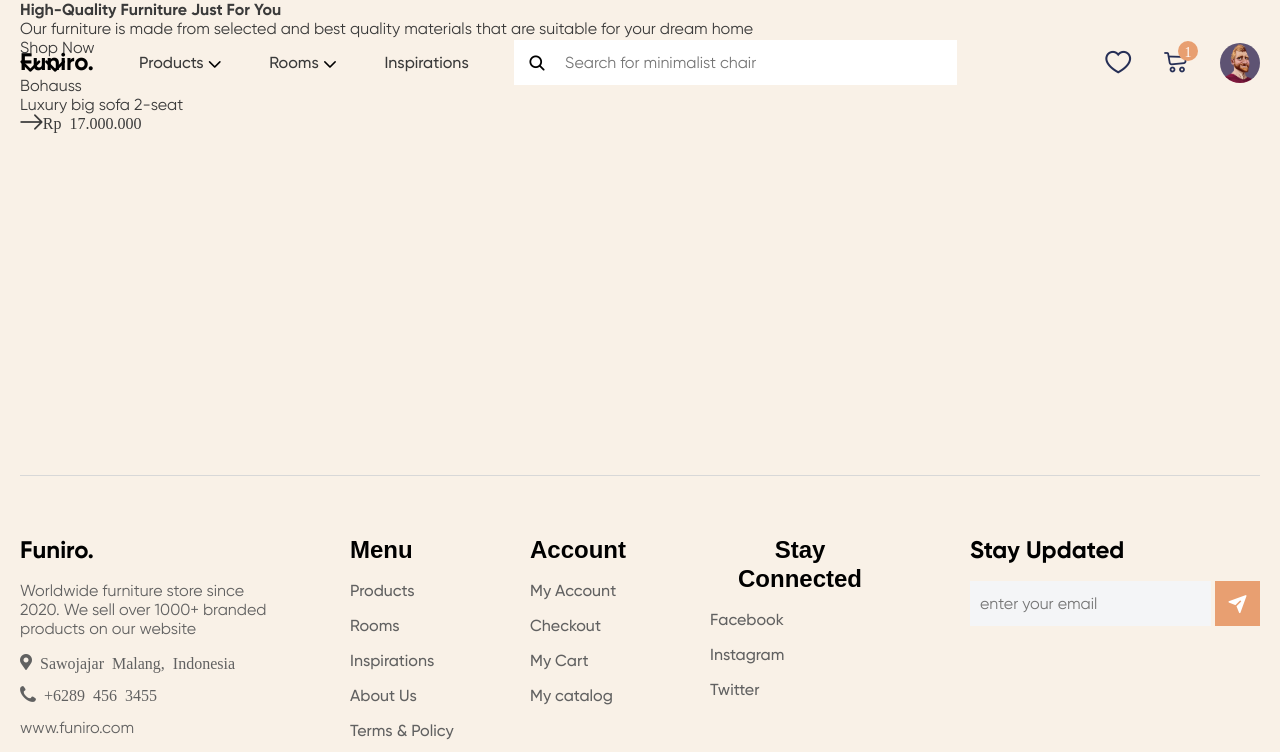
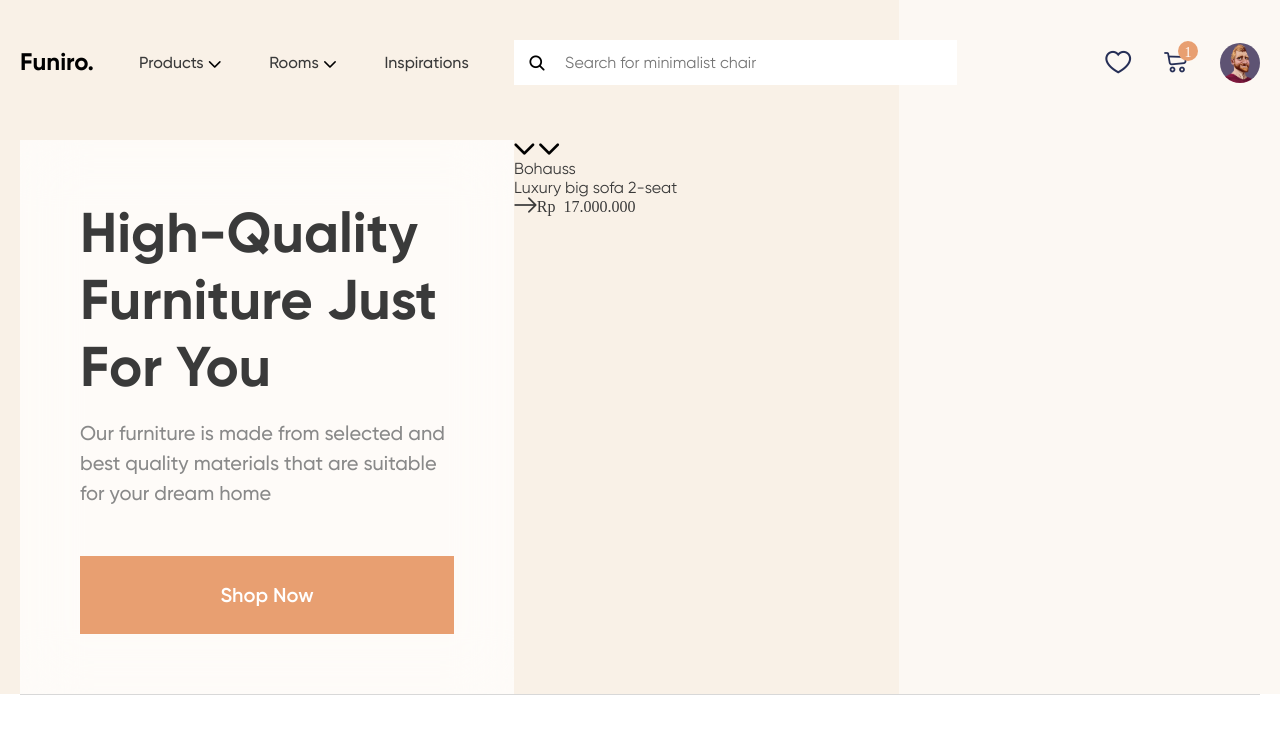
Before and after one commit to tehnikDaniyar/furnitureShop, a website: page src/index.html in a window 1280 px wide. Shown: the top 752 px of the page. Drawn offline with nearby package versions, Linux system fonts and the light colour scheme; files that its build step writes are made by us from their sources; files whose address does not match are found by name; a web font is replaced by a local one.

Commit message:
created styles for mian-content

```diff
--- a/gulp/version.json
+++ b/gulp/version.json
@@ -1,3 +1,3 @@
 {
-    "main": "20230306213706"
+    "main": "20230307223030"
 }
--- a/src/html/blocks/main-slider.html
+++ b/src/html/blocks/main-slider.html
@@ -6,7 +6,7 @@
 				<div class="content-main__text">
 					Our furniture is made from selected and best quality materials that are suitable for your dream home
 				</div>
-				<a href="#" class="content-main__button">Shop Now</a>
+				<a href="#" class="content-main__button btn">Shop Now</a>
 			</div>
 			<div class="main-slider__slider slider-main">
 				<div class="slider-main__controls controls-slider-main">
--- a/src/scss/base.scss
+++ b/src/scss/base.scss
@@ -17,14 +17,13 @@ body {
 	color: $mainColor;
 	font-family: gilroy;
 	font-size: 16px;
-	background-color: #F9F1E7;
 	display: flex;
 	flex-direction: column;
 	font-weight: 400;
 }
 
 main {
-	flex: 1 0 auto;
+	flex: 1 1 auto;
 }
 
 .container {
@@ -77,3 +76,17 @@ a {
 
 	}
 }
+
+.btn {
+	display: inline-flex;
+	justify-content: center;
+	align-items: center;
+	padding: 0 15px;
+	min-height: 48px;
+	transition: all 0.3s ease 0s;
+	text-align: center;
+}
+
+.slider-arrows {}
+
+.slider-arrow {}
--- a/src/scss/blocks/main-silder.scss
+++ b/src/scss/blocks/main-silder.scss
@@ -6,37 +6,118 @@
 }
 
 .main-slider {
-
+	background-color: #FCF8F3;
 	// .main-slider__container
 
-	&__container {}
+	&__container {
+		position: relative;
+
+		@media (min-width:992.98px) {
+			&::before {
+				content: "";
+				position: absolute;
+				background-color: #F9F1E7;
+				width: 100vw;
+				top: 0;
+				right: 376px;
+				height: 100%;
+			}
+		}
+	}
 
 	// .main-slider__body
 
-	&__body {}
+	&__body {
+		padding: 140px 0 0 0;
+		position: relative;
+		z-index: 2;
+
+		@media (max-width:992.98px) {
+			padding: 80px 0 0 0;
+		}
+
+		@media (max-width:767.98px) {
+			padding: 50px 0 0 0;
+		}
+
+		@media (min-width:992.98px) {
+			display: flex;
+		}
+	}
 
 	// .main-slider__content
 
-	&__content {}
+	&__content {
+		flex: 0 0 calc(494 / 1240) * 100%;
+	}
 
 	// .main-slider__slider
 
-	&__slider {}
+	&__slider {
+		flex: 1 1 auto;
+		min-width: 0;
+	}
 }
 
 .content-main {
+	position: relative;
+	z-index: 5;
+	background: rgba(255, 255, 255, 0.72);
+	padding: 15px;
+
+	@media (min-width: 992.98px) {
+		padding: clamp(0.063rem, -1.22rem + 6.41vw, 3.75rem);
+		background: rgba(255, 255, 255, 0.9);
+
+		@supports((-webkit-drop-filter: blur(31px)) or (backdrop-filter: blur(31px))) {
+			background: rgba(255, 255, 255, 0.72);
+			backdrop-filter: blur(31px);
+		}
+	}
+
 
 	// .content-main__title
 
-	&__title {}
+	&__title {
+		font-weight: 700;
+		font-size: clamp(1.5rem, 0.804rem + 3.48vw, 3.5rem);
+		line-height: 120%;
+
+		&:not(:last-child) {
+			margin-bottom: calc(16px/56px) * 1em;
+		}
+	}
 
 	// .content-main__text
 
-	&__text {}
+	&__text {
+		font-size: clamp(1rem, 0.913rem + 0.43vw, 1.25rem);
+		font-weight: 500;
+		line-height: 150%;
+		color: $darkGrayColor;
+
+		&:not(:last-child) {
+			margin-bottom: calc(48px/20px) * 1em;
+		}
+
+	}
 
 	// .content-main__button
 
-	&__button {}
+	&__button {
+		min-height: clamp(2.813rem, 2.095rem + 3.59vw, 4.875rem);
+		font-weight: 600;
+		font-size: clamp(1rem, 0.913rem + 0.43vw, 1.25rem);
+		background-color: $orangeColor;
+		color: #fff;
+		width: 100%;
+
+		@media (any-hover: hover) {
+			&:hover {
+				background-color: #b47b58;
+			}
+		}
+	}
 }
 
 .slider-main {
```
Also changed, not shown: dist/css/style.min.css, dist/index.html.
